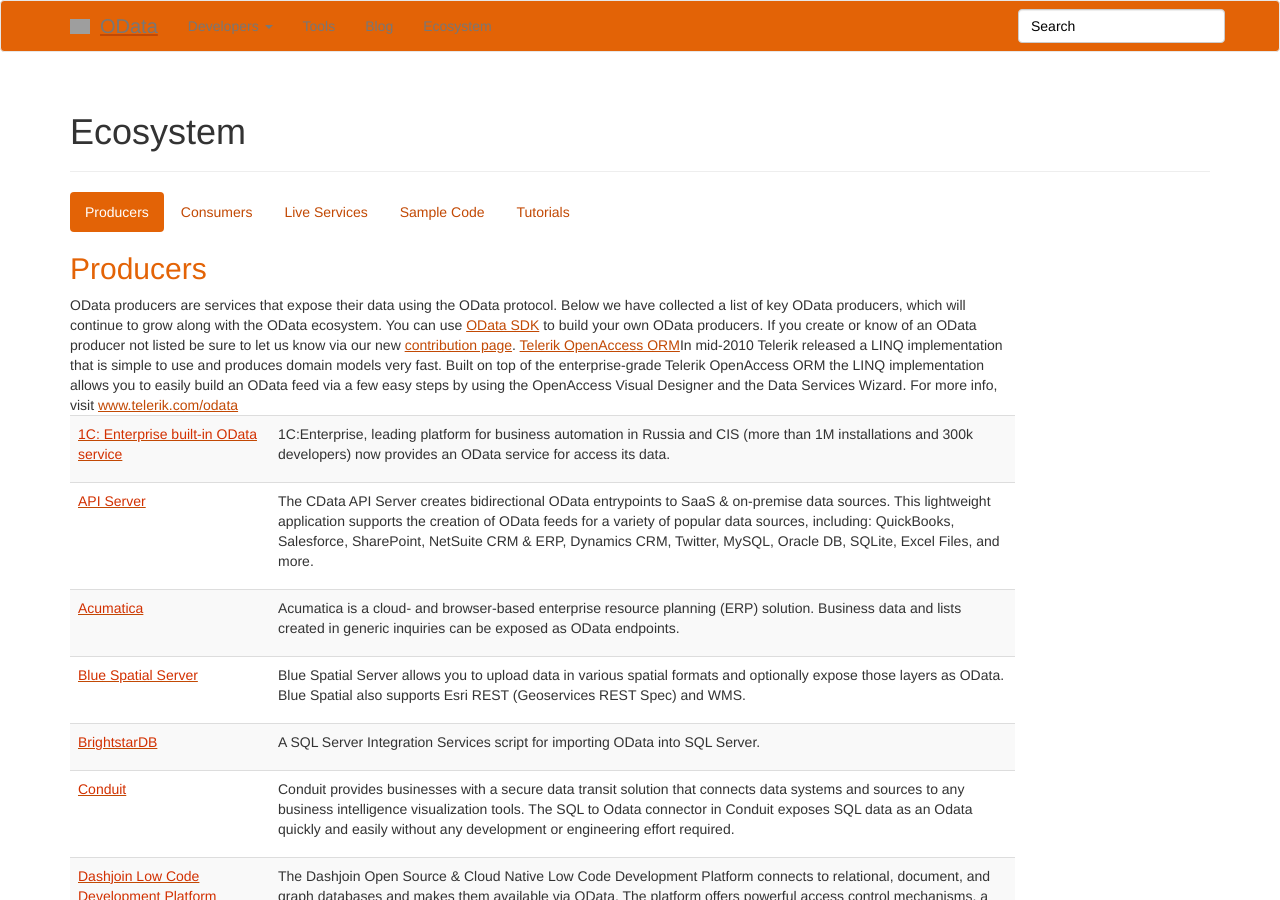
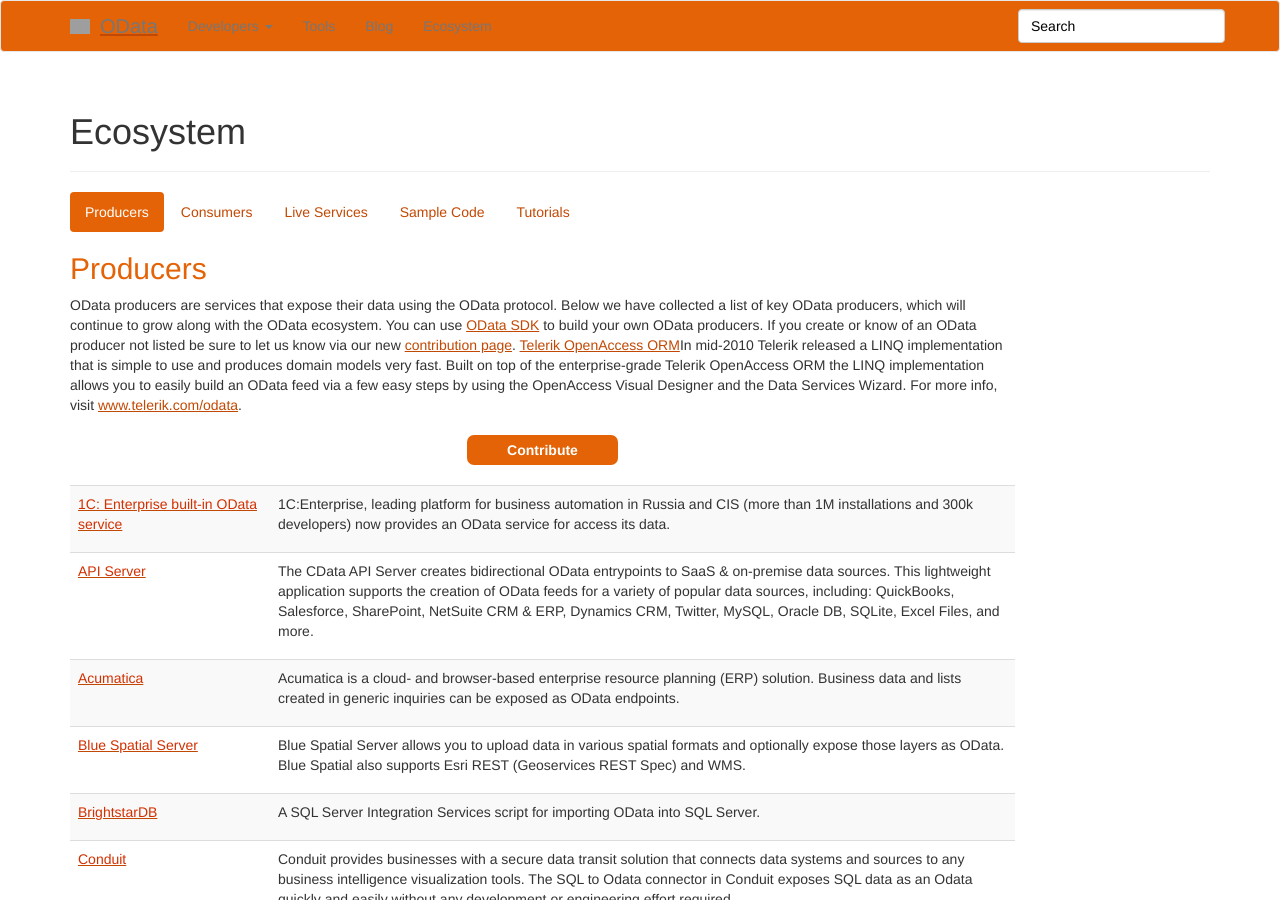
Before and after one commit to OData/odataorg.github.io, a Jekyll site: the page built from pages/ecosystem/ecosystem.html, in a window 1280 px wide and 900 px high. Built offline with Jekyll 4.4.1, drawn with Linux system fonts in a browser that asks for light colours; nearby versions of some CDN libraries; library files that are not in the unit come from our copies; a style sheet for code colours, icons or effects is not loaded.

```diff
--- a/pages/ecosystem/ecosystem-form.html
+++ b/pages/ecosystem/ecosystem-form.html
@@ -2,7 +2,7 @@
 layout: page
 title: Contribute to the Ecosystem
 date: 2023-03-14
-permalink: /ecosystem-form/
+permalink: /ecosystem-contributions/
 ---
 
 Want to add/update information of the OData ecosystem? You can edit and submit changes on the page's <a href="https://github.com/ODataOrg/odataorg.github.io" target="_blank">Github repository</a>, or simply fill out the form below to add a new listing.
--- a/pages/ecosystem/ecosystem.html
+++ b/pages/ecosystem/ecosystem.html
@@ -19,8 +19,14 @@
 	<div id="producers" class="tab-pane active">
 	<h2 id="producers_header">Producers</h2>
 	OData producers are services that expose their data using the OData protocol. Below we have collected a list of key OData producers, which will continue to grow along with the OData ecosystem. You can use <a href="https://www.odata.org/libraries">OData SDK</a> to build your own OData producers. If you create or know of an OData producer not listed be sure to let us know via our new <a href="https://www.odata.org/contribution">contribution page</a>.
-
-	<a href="https://www.telerik.com/products/orm.aspx">Telerik OpenAccess ORM</a>In mid-2010 Telerik released a LINQ implementation that is simple to use and produces domain models very fast. Built on top of the enterprise-grade Telerik OpenAccess ORM the LINQ implementation allows you to easily build an OData feed via a few easy steps by using the OpenAccess Visual Designer and the Data Services Wizard. For more info, visit <a href="https://www.telerik.com/odata">www.telerik.com/odata</a>
+	<a href="https://www.telerik.com/products/orm.aspx">Telerik OpenAccess ORM</a>In mid-2010 Telerik released a LINQ implementation that is simple to use and produces domain models very fast. Built on top of the enterprise-grade Telerik OpenAccess ORM the LINQ implementation allows you to easily build an OData feed via a few easy steps by using the OpenAccess Visual Designer and the Data Services Wizard. For more info, visit <a href="https://www.telerik.com/odata">www.telerik.com/odata</a>.
+	<div style="display:flex; justify-content: center;">
+		<button class="big-action"
+				onclick="window.location.href = '/ecosystem-contributions/'"
+				style="margin-top:2rem; margin-bottom: 2rem;">
+			Contribute
+		</button>
+	</div>
 	<table class="table table-striped table-hover" aria-describedby="producers_header">
 	<caption class="sr-only">Producers</caption>
 	<tbody>
@@ -57,6 +63,13 @@
 	<div id="consumers" class="tab-pane">
 	<h2 id="consumers_header">Consumers</h2>
 	OData consumers are simply applications that consume data exposed using the OData protocol. OData consumers can vary greatly in sophistication, from something as simple as your web browser all the way through to a custom application that takes advantage of all the features of the OData Protocol. Below we have collected a list of key OData consumers, which will continue to grow along with the OData ecosystem. Simply pick a consumer from the list below and point it at one of the live services. If you create or know of an OData consumer not listed be sure to let us know via our new <a href="https://www.odata.org/contribution">contribution page</a>.
+	<div style="display:flex; justify-content: center;">
+		<button class="big-action"
+				onclick="window.location.href = '/ecosystem-contributions/'"
+				style="margin-top:2rem; margin-bottom: 2rem;">
+			Contribute
+		</button>
+	</div>
 	<table class="table table-striped table-condensed table-hover" aria-describedby="consumers_header">
 	<caption class="sr-only">Consumers</caption>
 	<tbody>
@@ -91,7 +104,14 @@
 </table>
 </div>
 <div id="liveservices" class="tab-pane">
-	<h2 id="liveservices_header">Live Services</h2>
+<h2 id="liveservices_header">Live Services</h2>
+<div style="display:flex; justify-content: center;">
+	<button class="big-action"
+			onclick="window.location.href = '/ecosystem-contributions/'"
+			style="margin-top:2rem; margin-bottom: 2rem;">
+		Contribute
+	</button>
+</div>
 <table class="table table-striped table-condensed table-hover" aria-describedby="liveservices_header">
 <caption class="sr-only">Live Services</caption>
 <tbody>
@@ -128,6 +148,13 @@
 <div id="sdk" class="tab-pane">
 <h2 id="sdk_header">OData SDK - Sample Code</h2>
 The OData SDK includes some sample code to show you how to do everything from create a general purpose OData Explorer to creating OData services and tests that verify that service is producing valid OData.
+<div style="display:flex; justify-content: center;">
+	<button class="big-action"
+			onclick="window.location.href = '/ecosystem-contributions/'"
+			style="margin-top:2rem; margin-bottom: 2rem;">
+		Contribute
+	</button>
+</div>
 <table class="table table-striped table-condensed table-hover" aria-describedby="sdk_header">
 <caption class="sr-only">OData SDK Sample Code</caption>
 <tbody>
@@ -168,6 +195,13 @@
 </div>
 <div id="tutorials" class="tab-pane">
 <h2 id="tutorials_header">Tutorials</h2>
+<div style="display:flex; justify-content: center;">
+	<button class="big-action"
+			onclick="window.location.href = '/ecosystem-contributions/'"
+			style="margin-top:2rem; margin-bottom: 2rem;">
+		Contribute
+	</button>
+</div>
 <table class="table table-striped table-condensed table-hover" aria-describedby="tutorials_header">
 <caption class="sr-only">Tutorials</caption>
 <tbody>
```
